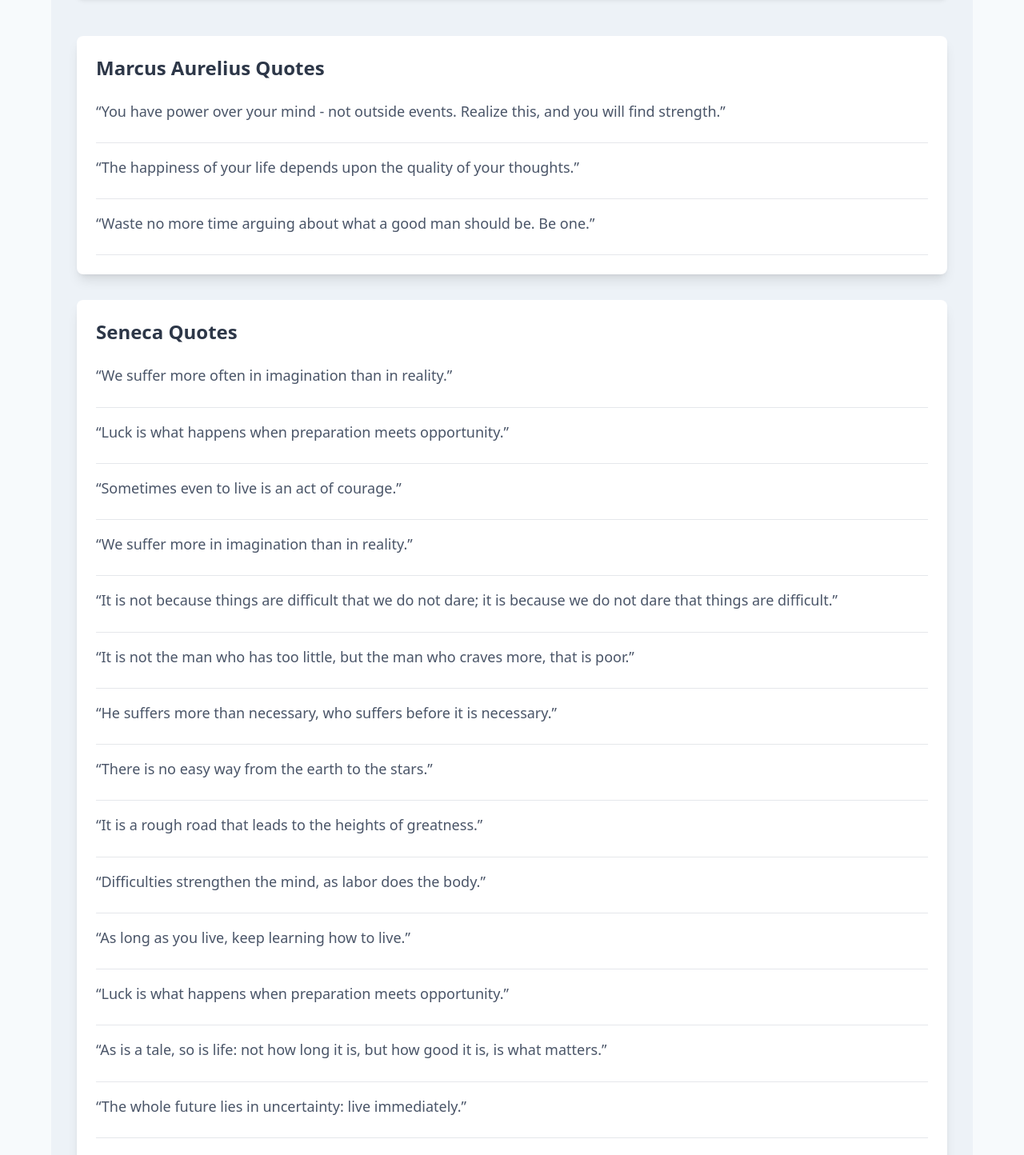
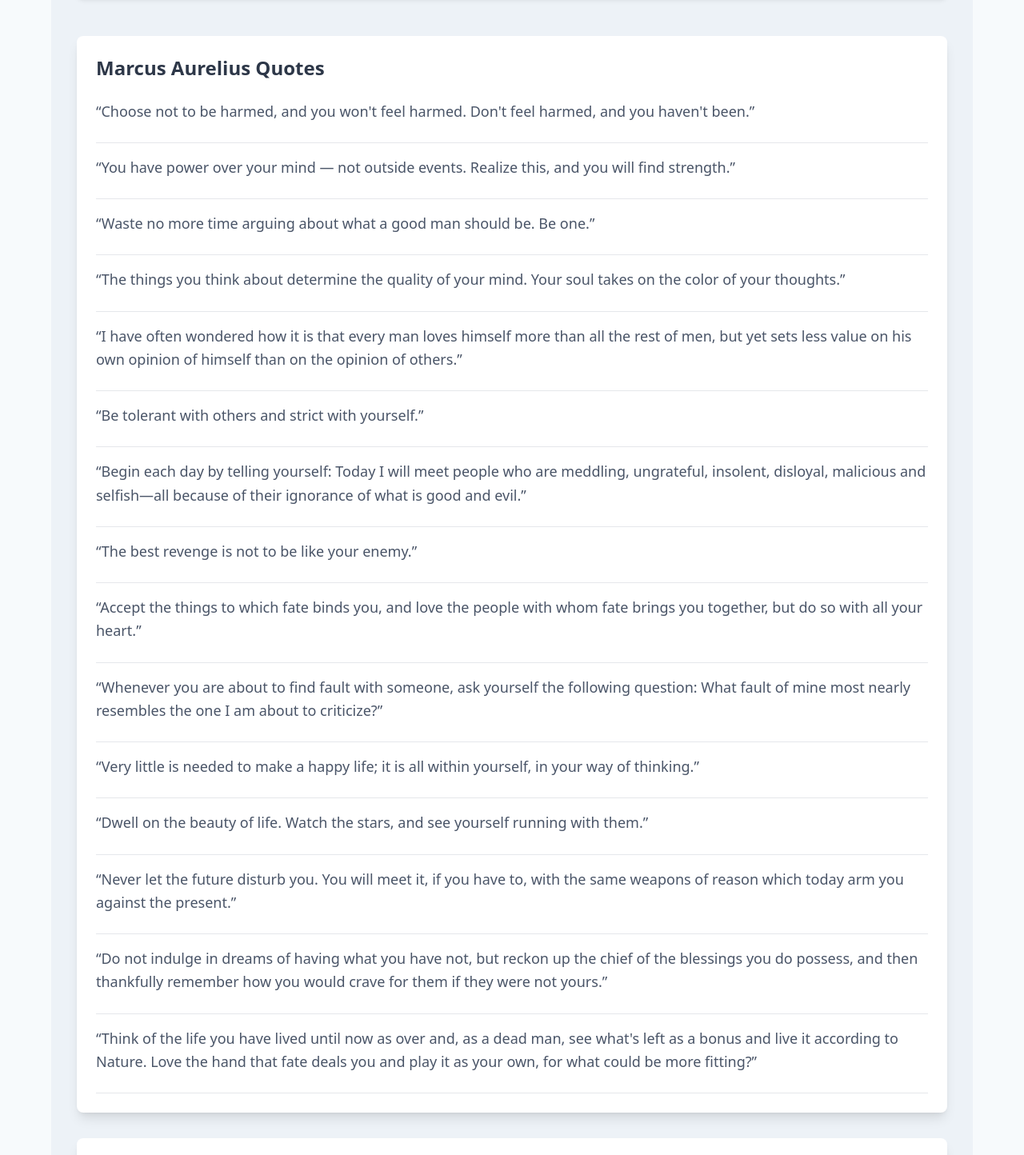
Before and after one commit to Canewt/stoicwisdom, a Next.js app: page / in a window 1280 px wide. Shown: the part 320-1764 px from the top of the page at 80% size. Built offline with nearby package versions, Linux system fonts and the light colour scheme.

Commit message:
Add more Marcus Aurelius quotes to the collection

```diff
--- a/src/app/data/marcus_aurelius.js
+++ b/src/app/data/marcus_aurelius.js
@@ -1,7 +1,19 @@
 const quotes = [
-  "You have power over your mind - not outside events. Realize this, and you will find strength.",
-  "The happiness of your life depends upon the quality of your thoughts.",
-  "Waste no more time arguing about what a good man should be. Be one."
+  "Choose not to be harmed, and you won't feel harmed. Don't feel harmed, and you haven't been.",
+  "You have power over your mind — not outside events. Realize this, and you will find strength.",
+  "Waste no more time arguing about what a good man should be. Be one.",
+  "The things you think about determine the quality of your mind. Your soul takes on the color of your thoughts.",
+  "I have often wondered how it is that every man loves himself more than all the rest of men, but yet sets less value on his own opinion of himself than on the opinion of others.",
+  "Be tolerant with others and strict with yourself.",
+  "Begin each day by telling yourself: Today I will meet people who are meddling, ungrateful, insolent, disloyal, malicious and selfish—all because of their ignorance of what is good and evil.",
+  "The best revenge is not to be like your enemy.",
+  "Accept the things to which fate binds you, and love the people with whom fate brings you together, but do so with all your heart.",
+  "Whenever you are about to find fault with someone, ask yourself the following question: What fault of mine most nearly resembles the one I am about to criticize?",
+  "Very little is needed to make a happy life; it is all within yourself, in your way of thinking.",
+  "Dwell on the beauty of life. Watch the stars, and see yourself running with them.",
+  "Never let the future disturb you. You will meet it, if you have to, with the same weapons of reason which today arm you against the present.",
+  "Do not indulge in dreams of having what you have not, but reckon up the chief of the blessings you do possess, and then thankfully remember how you would crave for them if they were not yours.",
+  "Think of the life you have lived until now as over and, as a dead man, see what's left as a bonus and live it according to Nature. Love the hand that fate deals you and play it as your own, for what could be more fitting?"
 ];
 
 export default quotes;
```
